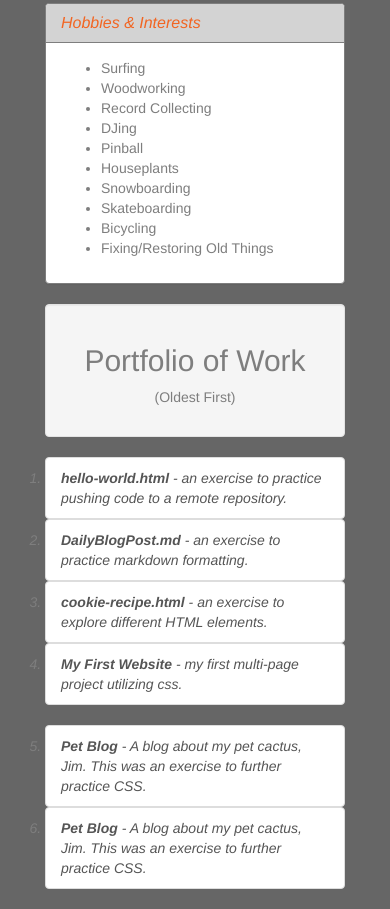
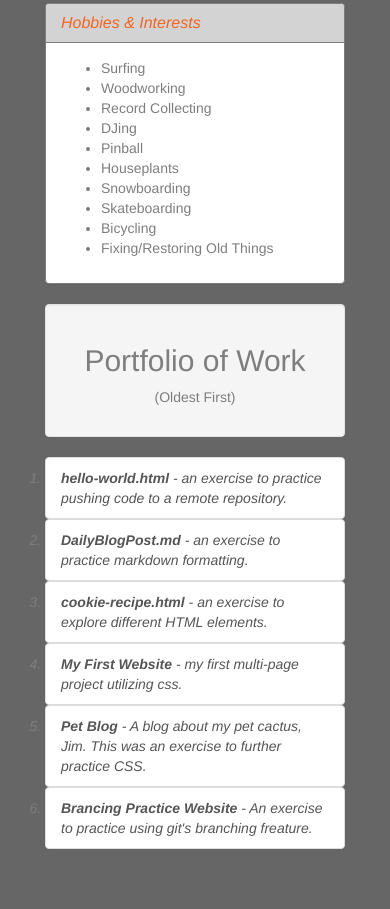
Before and after one commit to timklaus/portfolio, a plain HTML site: page index.html in a window 390 px wide. Shown: the part 1912-2821 px from the top of the page. After the commit the page ends 2781 px from the top, so only its background shows below. Drawn offline with Linux system fonts and the light colour scheme.

Commit message:
integrating responsive marins into portfolio section.

```diff
--- a/css/styles.css
+++ b/css/styles.css
@@ -74,3 +74,13 @@
 .indent {
   text-indent: 10px;
 }
+
+.portfoliospacer {
+  height: 20px;
+}
+
+@media screen and (max-width: 768px) {
+  .portfoliospacer {
+    height: 0px;
+  }
+}
--- a/index.html
+++ b/index.html
@@ -103,14 +103,14 @@
               <li><a href="https://github.com/timklaus/my-first-website" class="list-group-item"><span class="bolder">My First Website </span>- my first multi-page project utilizing css.</a></li>
             </div>
           </div>
-          <div class="verticalspacer20px">
+          <div class="portfoliospacer">
           </div>
           <div class="row">
             <div class="col-sm-3">
               <li><a href="https://github.com/timklaus/petblog" class="list-group-item"><span class="bolder">Pet Blog </span>- A blog about my pet cactus, Jim. This was an exercise to further practice CSS.</a></li>
             </div>
             <div class="col-sm-3">
-              <li><a href="https://github.com/timklaus/petblog" class="list-group-item"><span class="bolder">Pet Blog </span>- A blog about my pet cactus, Jim. This was an exercise to further practice CSS.</a></li>
+              <li><a href="https://github.com/timklaus/branching-practice-website" class="list-group-item"><span class="bolder">Brancing Practice Website </span>- An exercise to practice using git's branching freature.</a></li>
             </div>
           </div>
         </ol>
```
